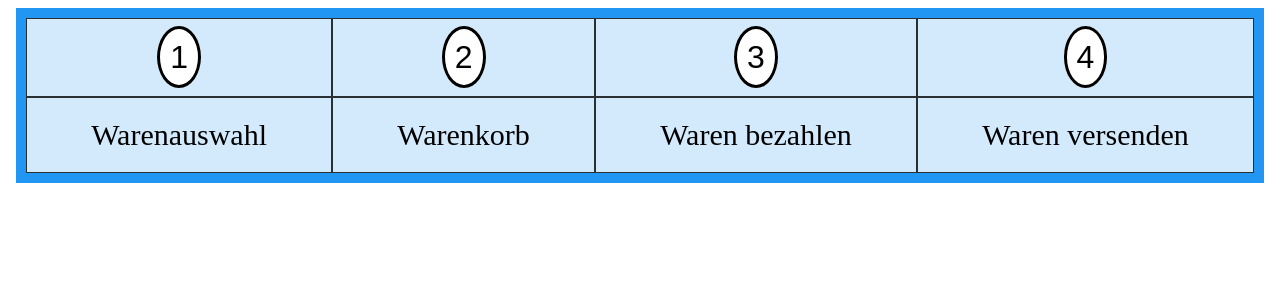
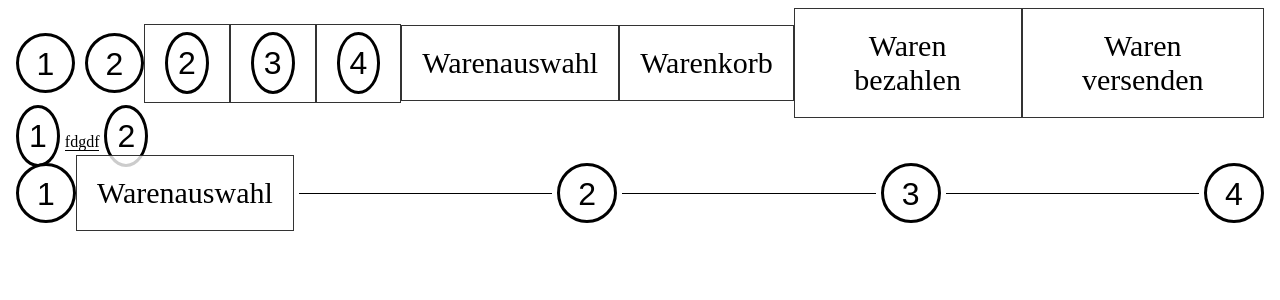
Before and after one commit to viktorkuenstler/angular-prozessfluss-einkauf-warenversand, an Angular app: page / in a window 1280 px wide. Shown: the top 300 px of the page. Built offline with nearby package versions, Linux system fonts and the light colour scheme.

Commit message:
2 files modified

```diff
--- a/src/app/app.component.css
+++ b/src/app/app.component.css
@@ -23,3 +23,19 @@
   text-align: center;
   font: 32px Arial, sans-serif;
 }
+
+.divided {
+  display: flex;
+  align-items: center;
+}
+
+.divider {
+  flex-grow: 1;
+  border-bottom: 1px solid black;
+  margin: 5px;
+}
+
+.myItemContainer {
+  display: flex;
+  align-items: center;
+}
--- a/src/app/app.component.html
+++ b/src/app/app.component.html
@@ -3,16 +3,34 @@
   <head> </head>
   <body>
     <div class="processflow">
-      <div class="grid-container">
-        <div class="grid-item"><span class="circle">1</span></div>
+      <div class="divided">
+        <span class="circle">1</span><span class="divider"></span
+        ><span class="circle">2</span>
+
         <div class="grid-item"><span class="circle">2</span></div>
         <div class="grid-item"><span class="circle">3</span></div>
         <div class="grid-item"><span class="circle">4</span></div>
+
         <div class="grid-item">Warenauswahl</div>
         <div class="grid-item">Warenkorb</div>
         <div class="grid-item">Waren bezahlen</div>
         <div class="grid-item">Waren versenden</div>
       </div>
     </div>
+    <span class="circle">1</span><span class="divider">fdgdf</span
+    ><span class="circle">2</span>
+
+    <div class="divided">
+      <div class="myItemContainer">
+          <div class="myItem circle">1</div>
+          <div class="myItem grid-item">Warenauswahl</div>
+      </div>
+      <span class="divider"></span>
+      <span class="circle">2</span>
+      <span class="divider"></span>
+      <span class="circle">3</span>
+      <span class="divider"></span>
+      <span class="circle">4</span>
+    </div>
   </body>
 </html>
```
